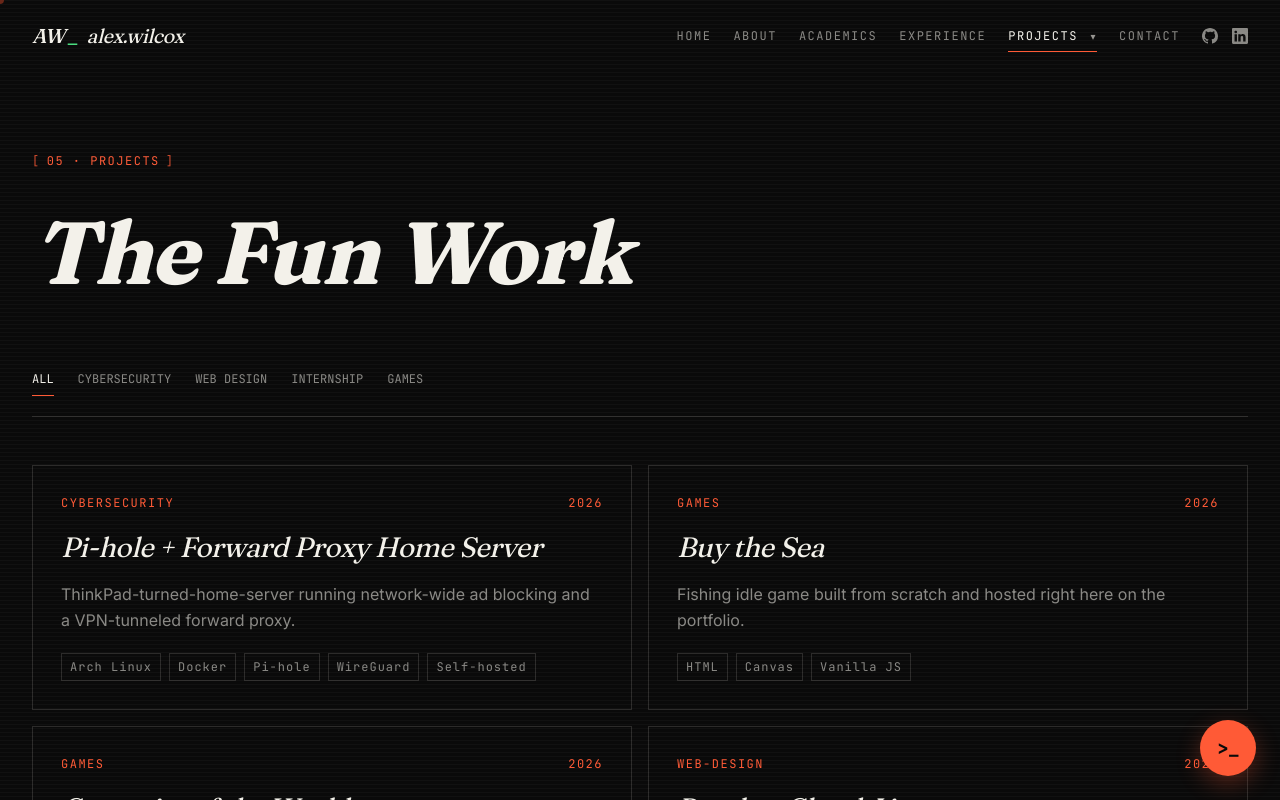
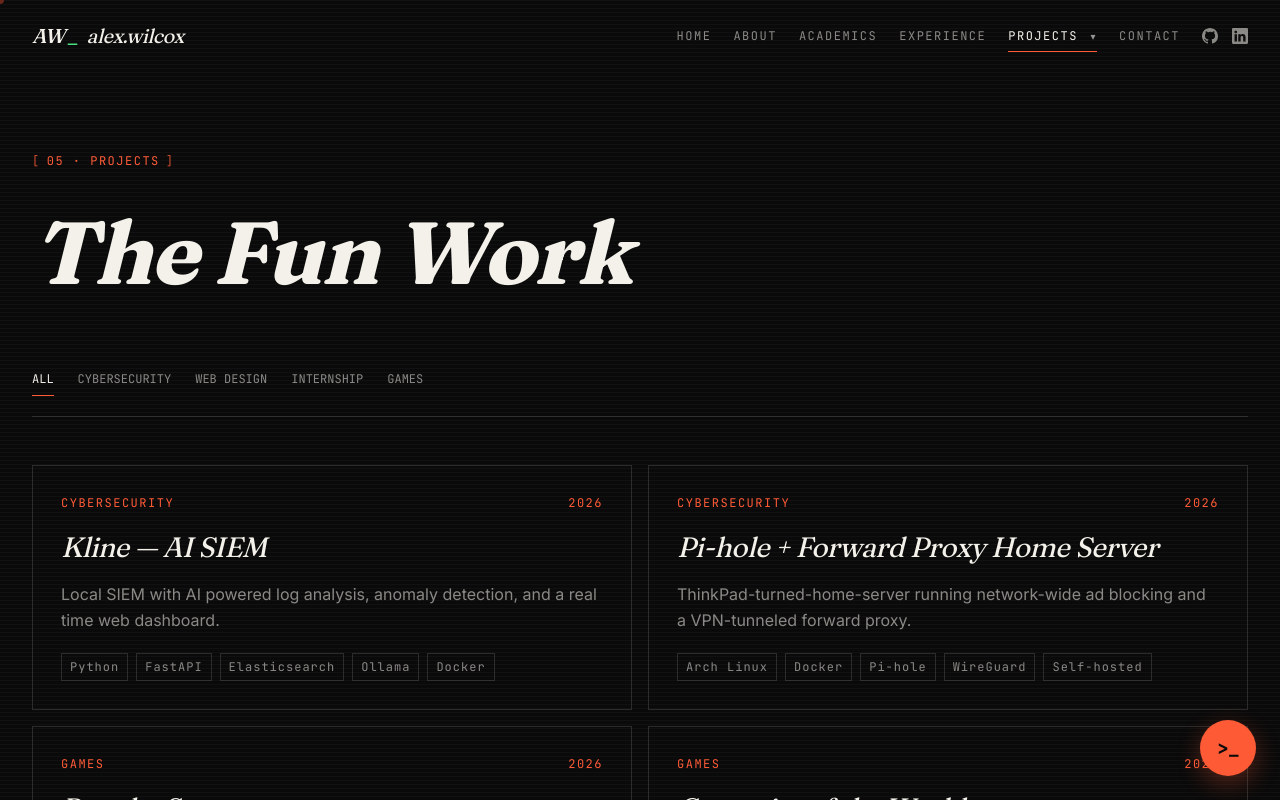
Before and after one commit to AlexJohnWilcox/myWebsite, a React (Vite) app: page /projects in a window 1280 px wide. Shown: the top 800 px of the page. Built offline with nearby package versions, Linux system fonts and the light colour scheme.

Commit message:
Add Kline AI SIEM to cybersecurity projects

```diff
--- a/src/data/projects.js
+++ b/src/data/projects.js
@@ -1,4 +1,15 @@
 export const projects = [
+  {
+    slug: 'kline-ai-siem',
+    title: 'Kline — AI SIEM',
+    category: 'cybersecurity',
+    year: 2026,
+    tags: ['Python', 'FastAPI', 'Elasticsearch', 'Ollama', 'Docker'],
+    summary: 'Local SIEM with AI powered log analysis, anomaly detection, and a real time web dashboard.',
+    body: 'Kline is a Security Information and Event Management tool I built from scratch to monitor and analyze system logs locally. It collects logs from syslog, file watchers, Docker containers, and network sources, then runs them through a YAML based detection engine with anomaly detection. The AI layer uses Ollama for event correlation, natural language queries, and alert explanations — so instead of sifting through raw logs, I can ask plain English questions about what happened on my network. The web dashboard provides real time alerts, event search, and rule management all in one place.',
+    links: { writeup: null, demo: null, github: 'https://github.com/AlexJohnWilcox/Kline' },
+    images: [],
+  },
   {
     slug: 'pi-hole-proxy',
     title: 'Pi-hole + Forward Proxy Home Server',
```
